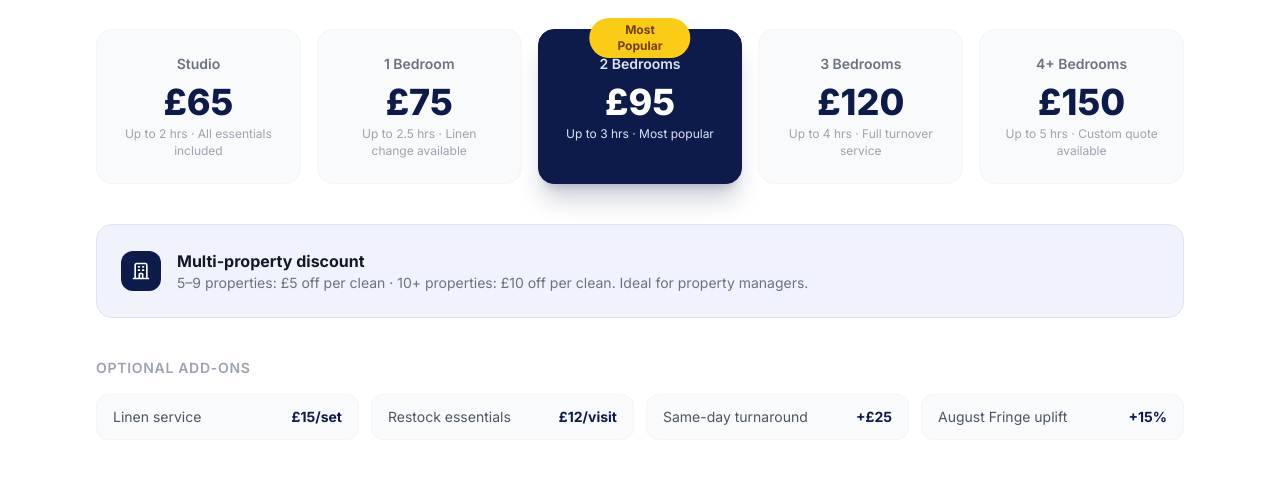
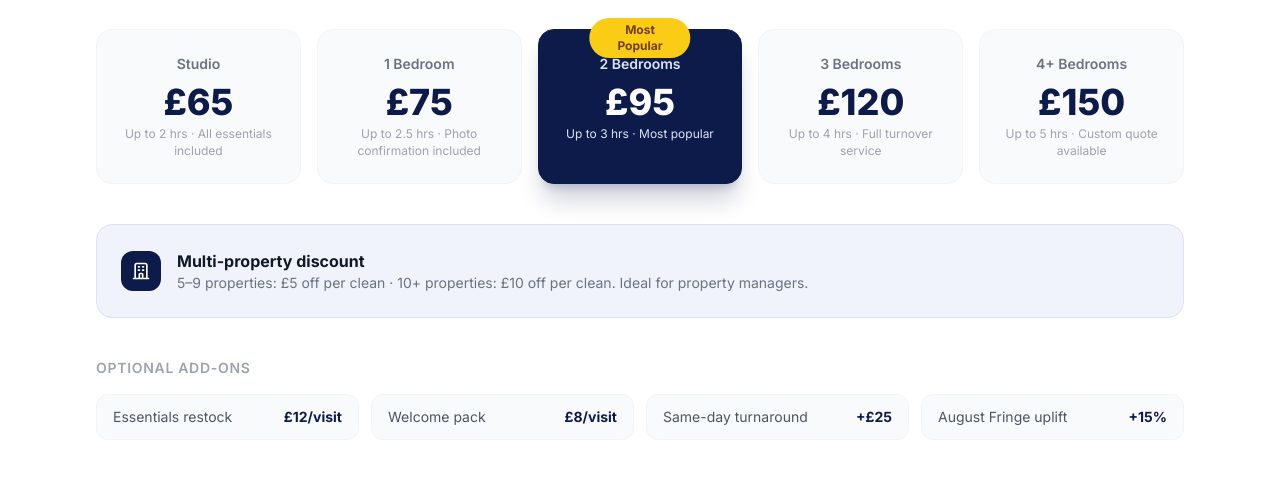
Before and after one commit to hp2k010400/Cleanstay, a Next.js app: page / in a window 1280 px wide. Shown: the part 2420-2897 px from the top of the page. Built offline with nearby package versions, Linux system fonts and the light colour scheme.

Commit message:
Remove linen service, clean up add-ons

```diff
--- a/components/Pricing.tsx
+++ b/components/Pricing.tsx
@@ -1,14 +1,14 @@
 const tiers = [
   { size: "Studio", price: 65, detail: "Up to 2 hrs · All essentials included" },
-  { size: "1 Bedroom", price: 75, detail: "Up to 2.5 hrs · Linen change available" },
+  { size: "1 Bedroom", price: 75, detail: "Up to 2.5 hrs · Photo confirmation included" },
   { size: "2 Bedrooms", price: 95, detail: "Up to 3 hrs · Most popular", popular: true },
   { size: "3 Bedrooms", price: 120, detail: "Up to 4 hrs · Full turnover service" },
   { size: "4+ Bedrooms", price: 150, detail: "Up to 5 hrs · Custom quote available" },
 ];
 
 const addons = [
-  { label: "Linen service", price: "£15/set" },
-  { label: "Restock essentials", price: "£12/visit" },
+  { label: "Essentials restock", price: "£12/visit" },
+  { label: "Welcome pack", price: "£8/visit" },
   { label: "Same-day turnaround", price: "+£25" },
   { label: "August Fringe uplift", price: "+15%" },
 ];
```
